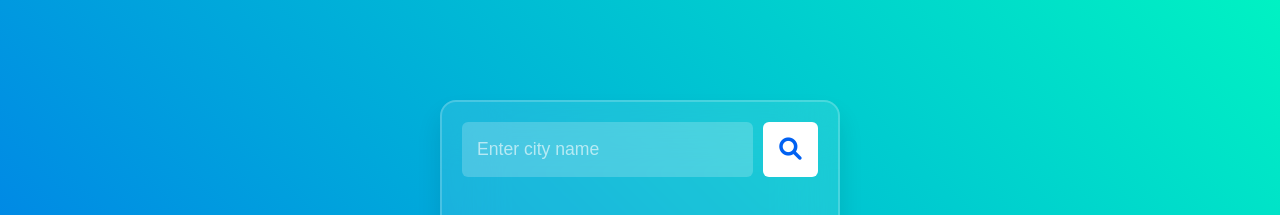
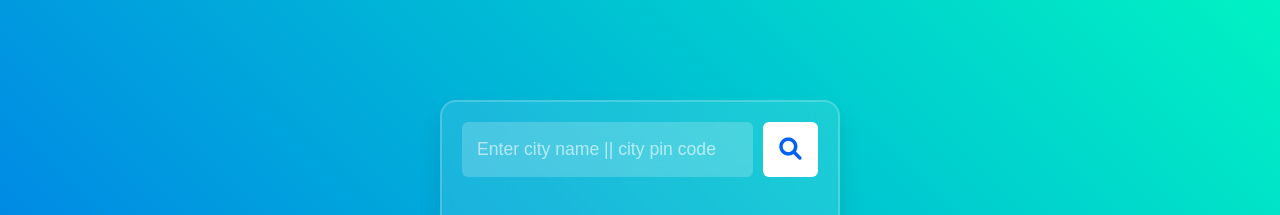
Before and after one commit to garvitajain75/climateresilience-, a plain HTML site: page index.html in a window 1280 px wide. Shown: the top 215 px of the page. Drawn offline with Linux system fonts and the light colour scheme; no server answers.

Commit message:
Update index.html

```diff
--- a/index.html
+++ b/index.html
@@ -10,7 +10,7 @@
 <body>
     <div class="container">
         <div class="search-box">
-            <input type="text" placeholder="Enter city name" spellcheck="false">
+            <input type="text" placeholder="Enter city name || city pin code" spellcheck="false">
             <button><i class="fa-solid fa-magnifying-glass"></i></button>
         </div>
         <div class="weather-box">
```
